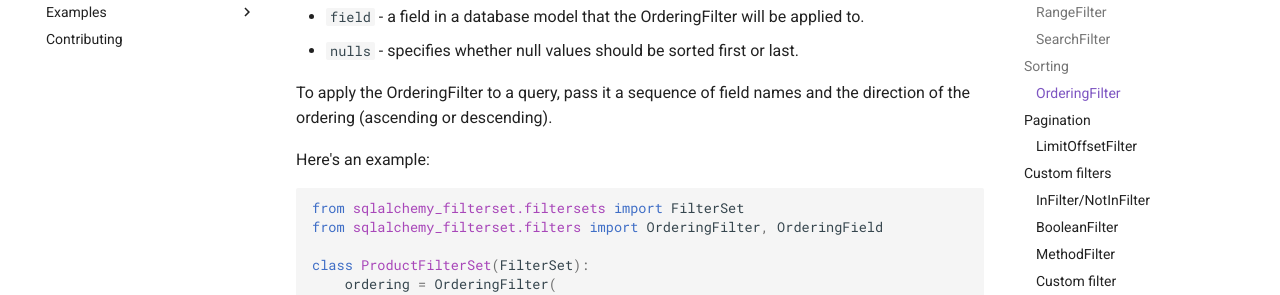
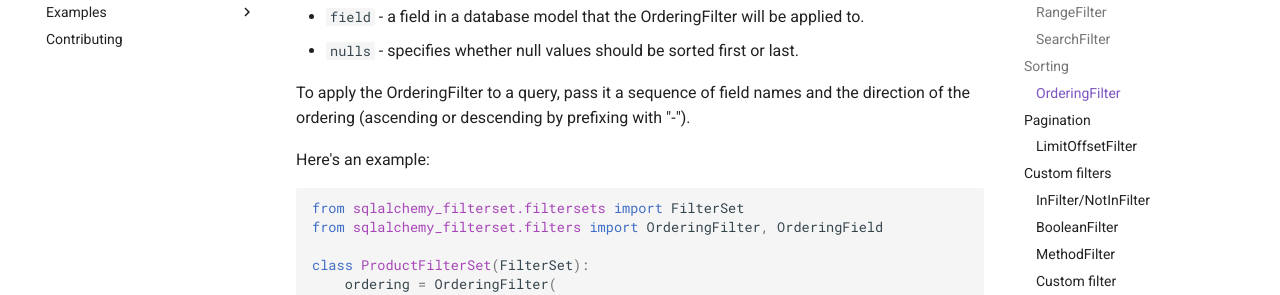
Before and after one commit to sqlalchemy-filterset/sqlalchemy-filterset, an MkDocs documentation site: the page built from docs/filters.md, in a window 1280 px wide and 900 px high, scrolled down 4220 px. Shown: the part 177-472 px from the top of the window. Built offline with MkDocs 1.6.1 and Material for MkDocs 9.7.7, drawn with Linux system fonts in a browser that asks for light colours; comment, search, counter and statistics services are not loaded.

```diff
--- a/docs/filters.md
+++ b/docs/filters.md
@@ -203,7 +203,7 @@ OrderingField
 - `field` - a field in a database model that the OrderingFilter will be applied to.
 - `nulls` - specifies whether null values should be sorted first or last.
 
-To apply the OrderingFilter to a query, pass it a sequence of field names and the direction of the ordering (ascending or descending).
+To apply the OrderingFilter to a query, pass it a sequence of field names and the direction of the ordering (ascending or descending by prefixing with "-").
 
 Here's an example:
 
```
Also changed, not shown: README.md (+5 -2 lines).
